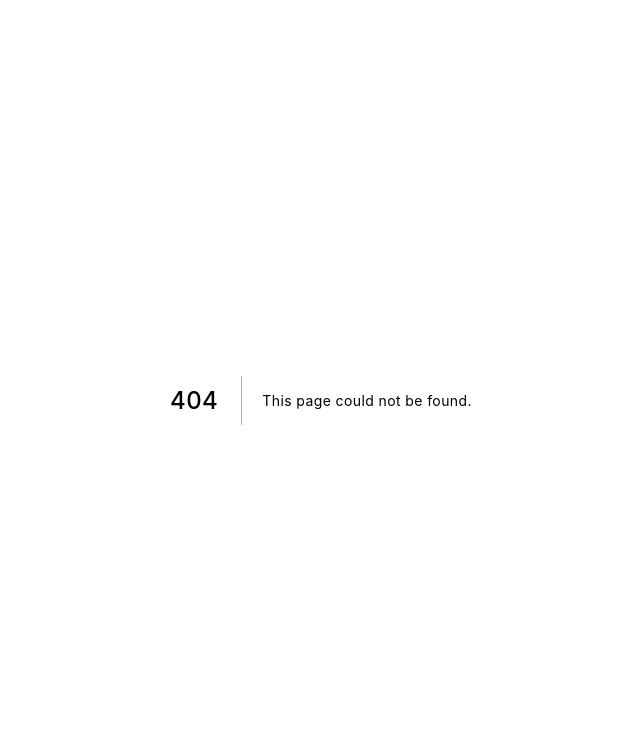
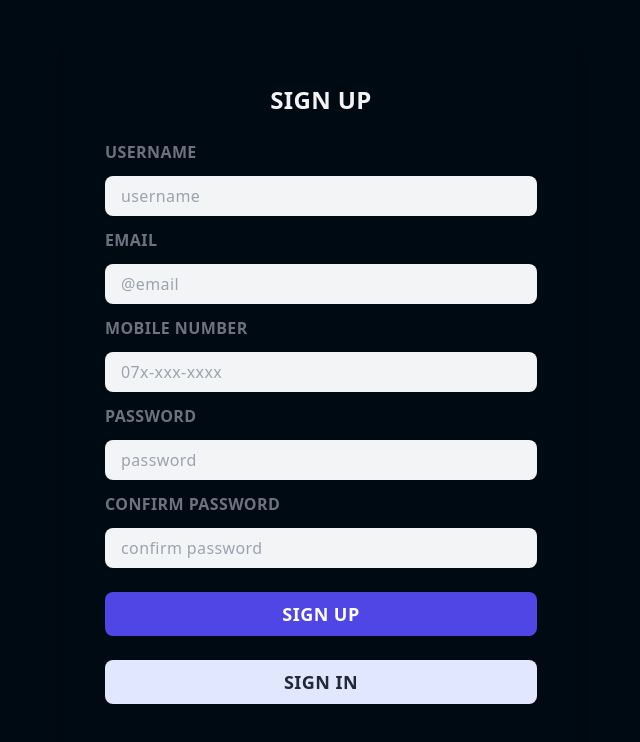
Before and after one commit to paradocx96/secure-auth-app, a Next.js app: page /registration in a window 1280 px wide. Before the commit this address had no page. Shown: the top 742 px of the page, without its empty margins (319-959 px from the left). Built offline with nearby package versions, Linux system fonts and the light colour scheme.

Commit message:
Registration init

```diff
--- /dev/null
+++ b/components/registration/RegistrationForm.jsx
@@ -0,0 +1,75 @@
+import React from 'react';
+import Link from "next/link";
+
+function RegistrationForm(props) {
+    return (
+        <div className="h-screen flex justify-center items-center">
+            <div className="lg:w-2/5 md:w-1/2 w-2/3">
+
+                <form className="p-10 rounded-lg shadow-lg min-w-full">
+
+                    <h1 className="text-center text-2xl mb-6 font-bold font-sans uppercase">Sign Up</h1>
+
+                    <div>
+                        <label className="text-gray-500 font-semibold block my-3 text-md uppercase"
+                               htmlFor="username">Username</label>
+
+                        <input className="w-full bg-gray-100 px-4 py-2 rounded-lg focus:outline-none"
+                               type="text"
+                               name="username" id="username" placeholder="username"/>
+                    </div>
+
+                    <div>
+                        <label className="text-gray-500 font-semibold block my-3 text-md uppercase"
+                               htmlFor="email">Email</label>
+
+                        <input className="w-full bg-gray-100 px-4 py-2 rounded-lg focus:outline-none"
+                               type="text"
+                               name="email" id="email" placeholder="@email"/>
+                    </div>
+
+                    <div>
+                        <label className="text-gray-500 font-semibold block my-3 text-md uppercase"
+                               htmlFor="username">Mobile Number</label>
+
+                        <input className="w-full bg-gray-100 px-4 py-2 rounded-lg focus:outline-none"
+                               type="number"
+                               name="number" id="number" placeholder="07x-xxx-xxxx"/>
+                    </div>
+
+                    <div>
+                        <label className="text-gray-500 font-semibold block my-3 text-md uppercase"
+                               htmlFor="password">Password</label>
+
+                        <input className="w-full bg-gray-100 px-4 py-2 rounded-lg focus:outline-none"
+                               type="text"
+                               name="password" id="password" placeholder="password"/>
+                    </div>
+
+                    <div>
+                        <label className="text-gray-500 font-semibold block my-3 text-md uppercase"
+                               htmlFor="confirm">Confirm password</label>
+
+                        <input className="w-full bg-gray-100 px-4 py-2 rounded-lg focus:outline-none"
+                               type="text"
+                               name="confirm" id="confirm" placeholder="confirm password"/>
+                    </div>
+
+                    <button type="submit"
+                            className="w-full mt-6 bg-indigo-600 rounded-lg px-4 py-2 text-lg text-white tracking-wide font-semibold font-sans uppercase">Sign
+                        Up
+                    </button>
+
+                    <Link href='/login'>
+                        <button
+                            className="w-full mt-6 mb-3 bg-indigo-100 rounded-lg px-4 py-2 text-lg text-gray-800 tracking-wide font-semibold font-sans uppercase">Sign
+                            In
+                        </button>
+                    </Link>
+                </form>
+            </div>
+        </div>
+    );
+}
+
+export default RegistrationForm;
--- /dev/null
+++ b/pages/registration.jsx
@@ -0,0 +1,20 @@
+import React from 'react';
+import Head from "next/head";
+
+import RegistrationForm from "../components/registration/RegistrationForm";
+
+function Registration(props) {
+    return (
+        <div>
+            <Head>
+                <title>Secure App - Sign Up</title>
+                <meta name="description" content="Secure Authentication App"/>
+                <link rel="icon" href="/favicon.ico"/>
+            </Head>
+
+            <RegistrationForm/>
+        </div>
+    );
+}
+
+export default Registration;
```
